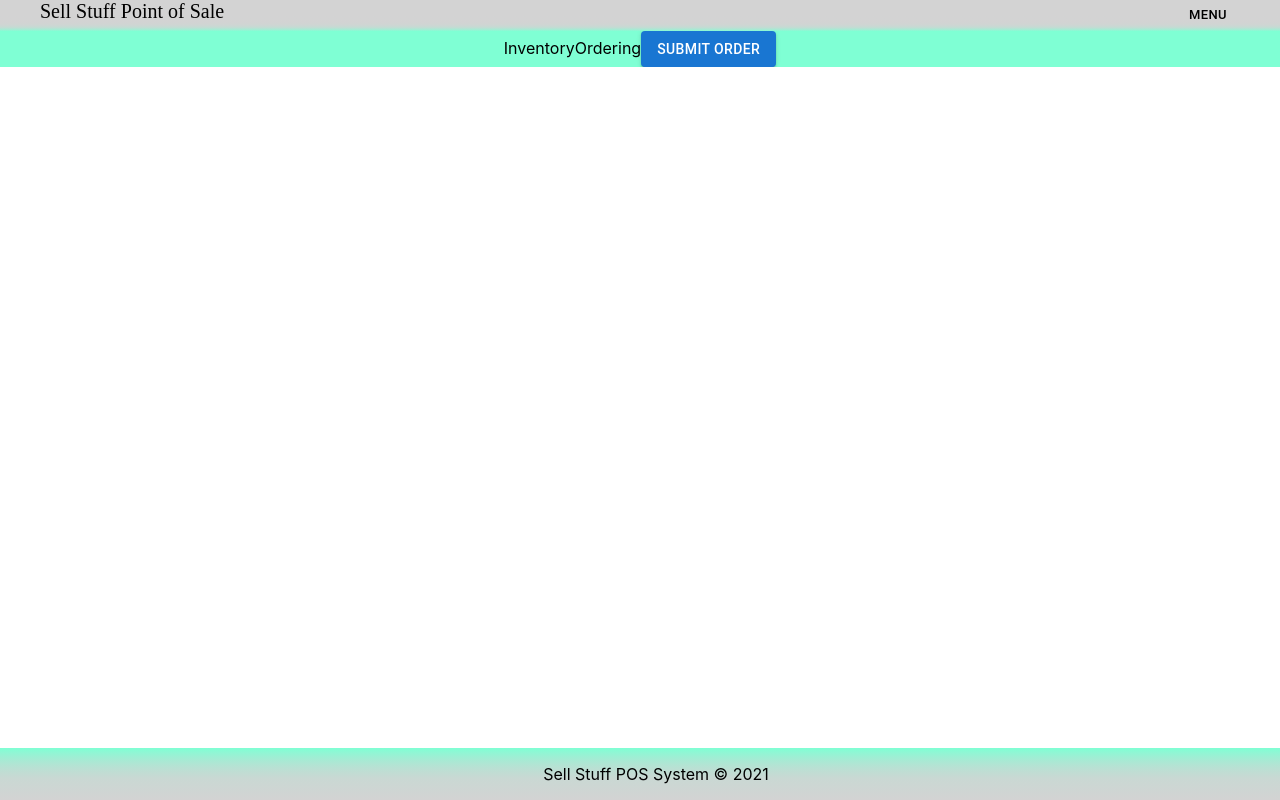
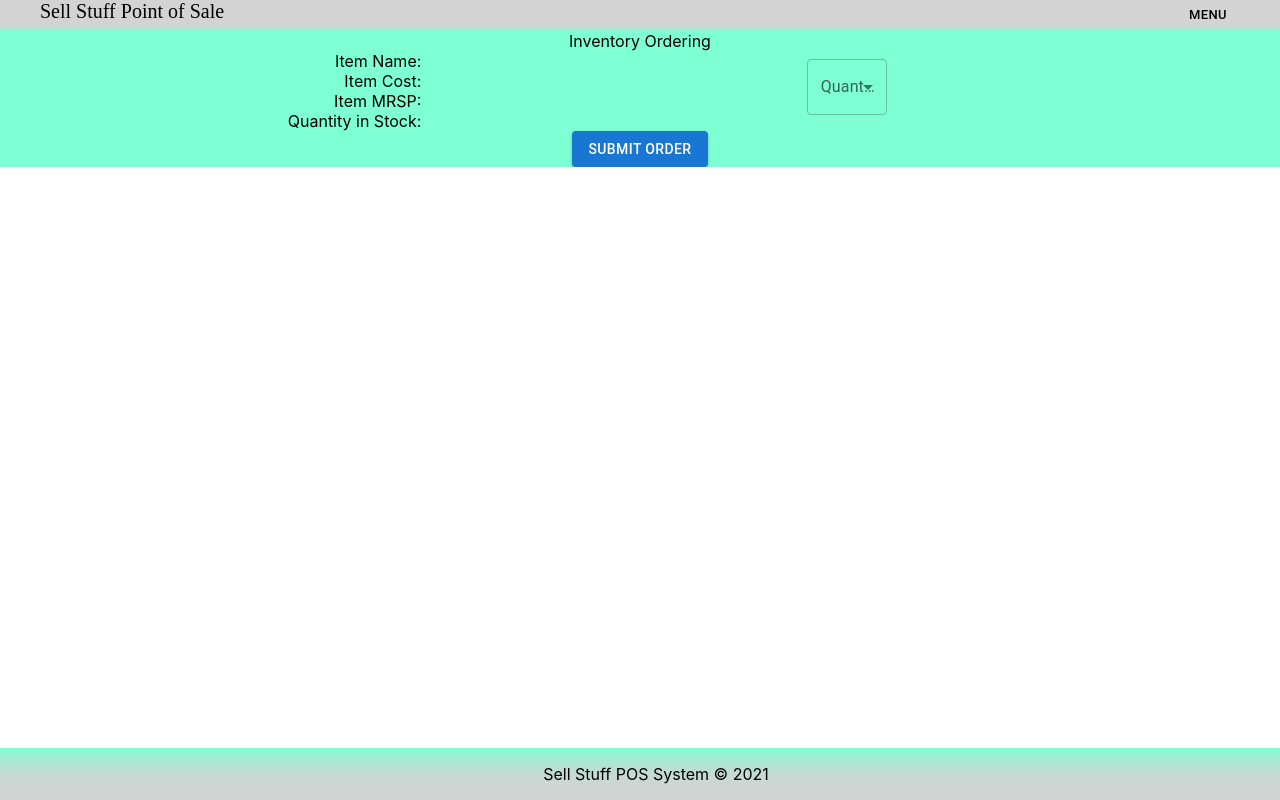
Before and after one commit to knaber4124/SellStuff, a React (Create React App) app: page /ordering in a window 1280 px wide. Built offline with nearby package versions, Linux system fonts and the light colour scheme.

Commit message:
placeholder front end done

```diff
--- a/package.json
+++ b/package.json
@@ -11,8 +11,12 @@
     "@testing-library/user-event": "^13.5.0",
     "react": "^17.0.2",
     "react-dom": "^17.0.2",
+    "react-redux": "^7.2.6",
     "react-router-dom": "^6.2.1",
     "react-scripts": "5.0.0",
+    "redux": "^4.1.2",
+    "redux-devtools-extension": "^2.13.9",
+    "redux-thunk": "^2.4.1",
     "web-vitals": "^2.1.4"
   },
   "scripts": {
--- a/src/App.js
+++ b/src/App.js
@@ -14,6 +14,7 @@ import UserManagement from './components/pages/UserManagement';
 import SignUp from './components/pages/SignUp';
 import Setup from './components/pages/Setup';
 import UsersState from './context/users/UsersState';
+
 
 
 
@@ -41,8 +42,8 @@ function App() {
             </div>
           </Fragment>
         </Router>
+        <Footer />
       </UsersState>
-      <Footer />
     </div >
   );
 }
--- a/src/components/pages/Checkout.js
+++ b/src/components/pages/Checkout.js
@@ -1,10 +1,41 @@
 import React, { Fragment } from 'react'
-import Button from '@mui/material/Button';
+import { Button, Grid, Input, InputLabel, InputAdornment } from '@mui/material';
+import './pages.css'
 
 function Checkout() {
+
+        const [values, setValues] = React.useState({
+            amount: '',
+        });
+        const handleChange = (prop) => (event) => {
+            setValues({ ...values, [prop]: event.target.value });
+        };
         return (
             <Fragment>
                 <p1>Checkout</p1>
+
+                <Grid container spacing={3}>
+                    <Grid item xs={4}>
+                        <p2>Total from POS Screen</p2>
+                        <br />
+                        <p2>Items</p2>
+                    </Grid>
+                    <Grid item xs={4} className='checkoutTotals'>
+                        <InputLabel htmlFor="standard-adornment-amount" color='primary' >Amount Tendered</InputLabel>
+                        <Input
+                            id="standard-adornment-amount"
+                            value={values.amount}
+                            onChange={handleChange('amount')}
+                            startAdornment={<InputAdornment position="start">$</InputAdornment>}
+                        />
+                        <br />
+                        <p2>Total</p2>
+                        <br />
+                        <p2>Change Due</p2>
+                        <br />
+                    </Grid>
+                    <br />
+                </Grid>
                 <Button variant='contained' component='a' href='/pointofsale'>Submit Order</Button>
             </Fragment>
         )
--- a/src/components/pages/InventoryManagement.js
+++ b/src/components/pages/InventoryManagement.js
@@ -1,10 +1,30 @@
-import React, { Fragment } from 'react'
-import Button from '@mui/material/Button';
+import React, { Fragment, useState } from 'react'
+import { Grid, Button, MenuItem, InputLabel, FormControl, Select } from '@mui/material';
+import './pages.css';
+
+
 
 function InventoryManagement() {
   return (
     <Fragment>
-      <p1>InventoryManagement</p1>
+      <p1>Inventory Management</p1>
+      <br />
+      <br />
+      <Grid container spacing={3}>
+        <Grid item xs={4} className='inventoryItem'>
+          <p2>Item Name:</p2>
+          <br />
+          <p2>Item Cost:</p2>
+          <br />
+          <p2>Item MRSP:</p2>
+          <br />
+          <p2>Quantity in Stock:</p2>
+        </Grid>
+
+
+
+      </Grid>
+
       <Button variant='contained' component='a' href='/ordering'>Order More Inventory</Button>
     </Fragment>
   )
--- a/src/components/pages/InventoryOrdering.js
+++ b/src/components/pages/InventoryOrdering.js
@@ -1,10 +1,50 @@
-import React, { Fragment } from 'react'
-import Button from '@mui/material/Button';
+import React, { Fragment, useState } from 'react'
+import { Grid, Button, MenuItem, InputLabel, FormControl, Select } from '@mui/material';
+import './pages.css';
 
 function InventoryOrdering() {
+  const [purchaseQuantity, setQuantity] = React.useState('');
+  const handleChange = (event) => {
+    setQuantity(event.target.value);
+  };
+
   return (
     <Fragment>
-      <p1>InventoryOrdering</p1>
+      <p1>Inventory Ordering</p1>
+      <Grid container spacing={3}>
+        <Grid item xs={4} className='inventoryItem'>
+          <p2>Item Name:</p2>
+          <br />
+          <p2>Item Cost:</p2>
+          <br />
+          <p2>Item MRSP:</p2>
+          <br />
+          <p2>Quantity in Stock:</p2>
+        </Grid>
+        <Grid item xs={8}>
+          <FormControl sx={{ m: 1, minWidth: 80 }}>            <InputLabel id="demo-simple-select-label">Quantity</InputLabel>
+            <Select
+              labelId="demo-simple-select-label"
+              id="demo-simple-select"
+              value={purchaseQuantity}
+              label="Quantity To Order"
+              onChange={handleChange}
+            >
+              <MenuItem value={1}>1</MenuItem>
+              <MenuItem value={2}>2</MenuItem>
+              <MenuItem value={3}>3</MenuItem>
+              <MenuItem value={4}>4</MenuItem>
+              <MenuItem value={5}>5</MenuItem>
+              <MenuItem value={6}>6</MenuItem>
+              <MenuItem value={7}>7</MenuItem>
+              <MenuItem value={8}>8</MenuItem>
+              <MenuItem value={9}>9</MenuItem>
+              <MenuItem value={10}>10</MenuItem>
+            </Select>
+          </FormControl>
+
+        </Grid>
+      </Grid>
       <Button variant='contained' component='a' href='/inventory'>Submit Order</Button>
 
     </Fragment>
--- a/src/components/pages/pages.css
+++ b/src/components/pages/pages.css
@@ -25,3 +25,10 @@
     border-right: solid 2px black;
     border-bottom:solid 2px black;
 }
+.inventoryItem{
+    text-align: right;
+}
+.checkoutTotals{
+    text-align: right;
+    color: black;
+}
```
Also changed, not shown: src/components/layout/Header.js (+5 -2 lines), src/components/pages/LogIn.js (+22 -1 lines), 1 other file (tests, documents, lock files or other folders). Lines whose indentation alone changed are shown as unchanged.
